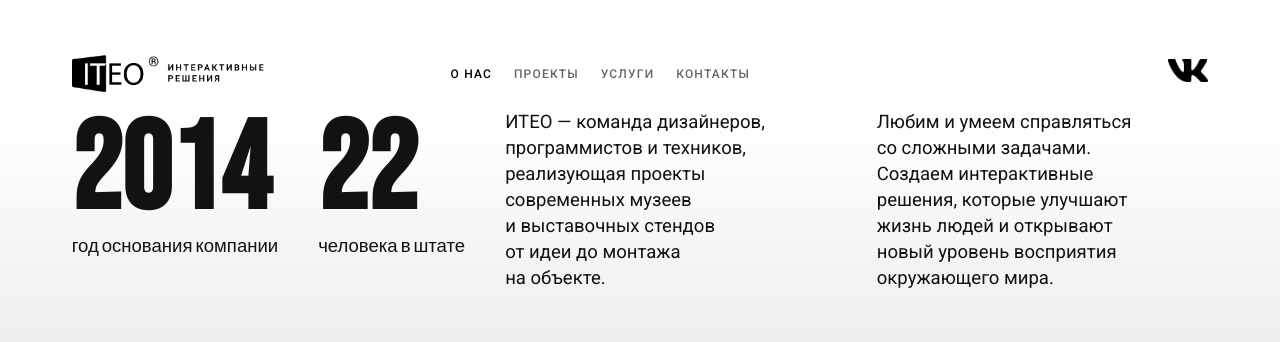
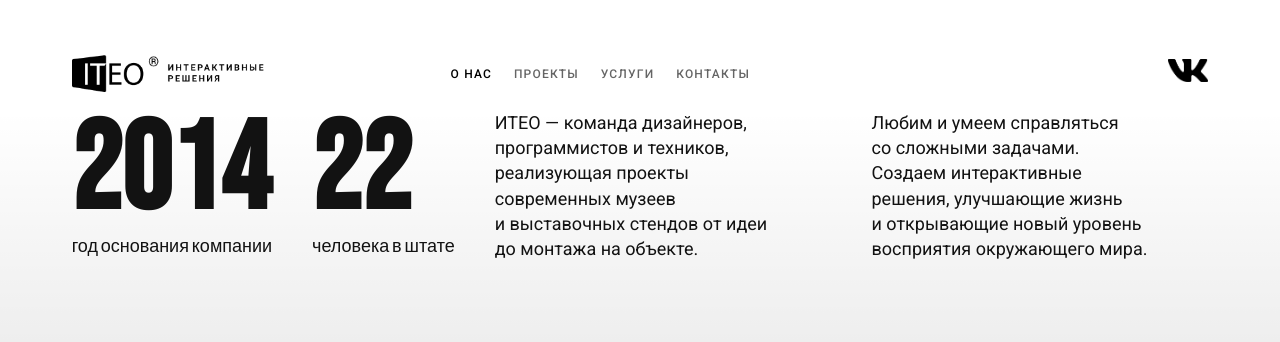
Before and after one commit to gbreadman13code/iteo, a React (Vite) app: page /about in a window 1280 px wide. Shown: the top 342 px of the page. Built offline with nearby package versions, Linux system fonts and the light colour scheme.

Commit message:
feat: change font size and main photo in about

```diff
--- a/src/pages/about/AboutPage.scss
+++ b/src/pages/about/AboutPage.scss
@@ -46,7 +46,7 @@
       // flex-direction: column;
       align-items: flex-start;
       gap: clamp(16px, 0.85vw, 28px);
-      font-size: clamp(18px, 1.45vw, 46px);
+      font-size: clamp(18px, 1.2vw, 46px);
       line-height: 1.4;
       font-weight: 400;
       text-align: left;
@@ -84,20 +84,20 @@
       width: 100%;
 
       // Width-based scale (stepped via media queries)
-      --w-scale: 1;
-      // Height-based scale (dynamic, 1.0 at 1080px height)
-      --h-scale: tan(atan2(100vh, 1400px));
+      --w-scale: 1.25;
+      // Height-based scale (dynamic, 1.0 at 1120px height)
+      --h-scale: tan(atan2(100vh, 1120px));
       // Use whichever is smaller
-      transform: translateY(0) scale(clamp(0.4, min(var(--w-scale), var(--h-scale)), 1.9));
+      transform: translateY(0) scale(clamp(0.4, min(var(--w-scale), var(--h-scale)), 2.4));
 
-      @media (min-width: 3840px) { --w-scale: 1.6; }
-      @media (max-width: 3840px) { --w-scale: 1.9; }
-      @media (max-width: 3200px) { --w-scale: 1.6; }
-      @media (max-width: 2800px) { --w-scale: 1.2; }
-      @media (max-width: 2300px) { --w-scale: 1; }
-      @media (max-width: 1800px) { --w-scale: 0.8; }
-      @media (max-width: 1600px) { --w-scale: 0.7; }
-      @media (max-width: 1400px) { --w-scale: 0.6; }
+      @media (min-width: 3840px) { --w-scale: 2.0; }
+      @media (max-width: 3840px) { --w-scale: 2.4; }
+      @media (max-width: 3200px) { --w-scale: 2.0; }
+      @media (max-width: 2800px) { --w-scale: 1.5; }
+      @media (max-width: 2300px) { --w-scale: 1.25; }
+      @media (max-width: 1800px) { --w-scale: 1.0; }
+      @media (max-width: 1600px) { --w-scale: 0.88; }
+      @media (max-width: 1400px) { --w-scale: 0.75; }
     }
 
     @media (max-width: 2300px) {
--- a/src/pages/about/index.tsx
+++ b/src/pages/about/index.tsx
@@ -82,7 +82,7 @@ const AboutPage = () => {
               <TextBlock number={22} text="человека&nbsp;в&nbsp;штате" />
             </div>
             <p>ИТЕО — команда дизайнеров, программистов и&nbsp;техников, реализующая проекты современных музеев и&nbsp;выставочных стендов от&nbsp;идеи до&nbsp;монтажа на&nbsp;объекте.</p>
-            <p>Любим и&nbsp;умеем справляться со&nbsp;сложными задачами. Создаем интерактивные решения, которые улучшают жизнь людей и&nbsp;открывают новый уровень восприятия окружающего мира.</p>
+            <p>Любим и&nbsp;умеем справляться со&nbsp;сложными задачами. Создаем интерактивные решения, улучшающие жизнь и&nbsp;открывающие новый уровень восприятия окружающего мира.</p>
           </div>
           <div className="about-page__team-container__members">
             {teamMembers.map((member) => (
```
